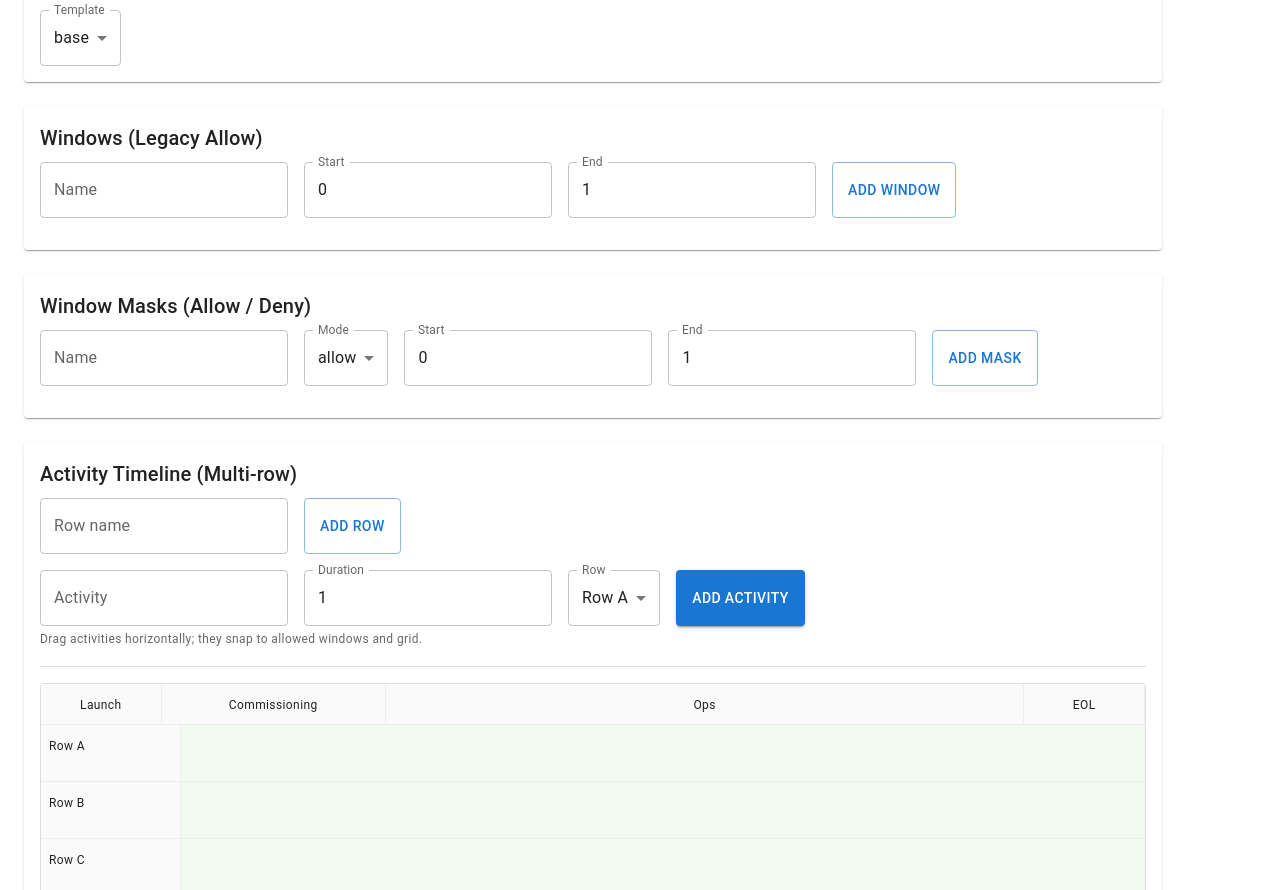
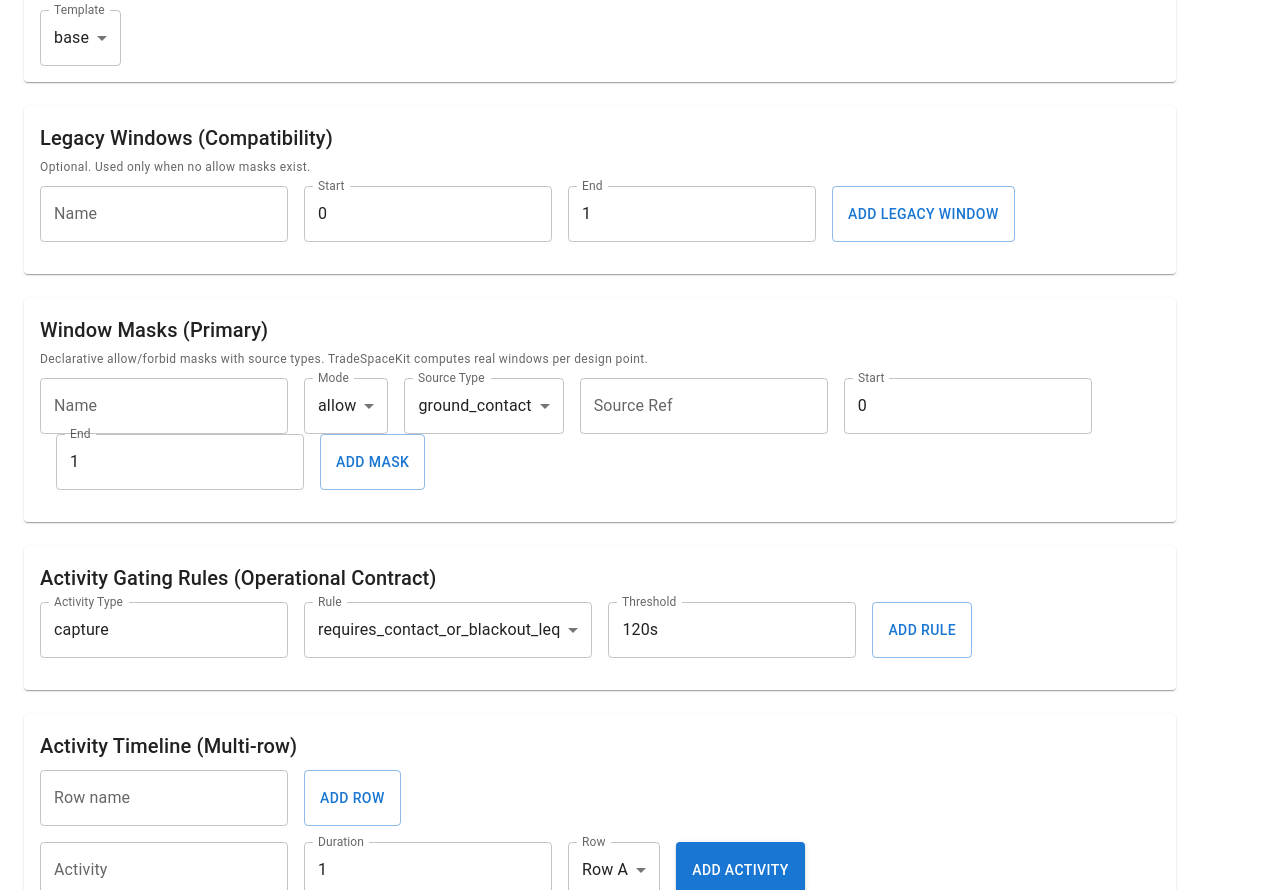
Before and after one commit to shamsu-t/conops-builder-v2, a React (Vite) app in the folder web/: page / in a window 1280 px wide. Shown: the part 722-1612 px from the top of the page. Built offline with nearby package versions, Linux system fonts and the light colour scheme.

Commit message:
Align ConOps exports to operational contract model

```diff
--- a/web/src/App.tsx
+++ b/web/src/App.tsx
@@ -12,9 +12,10 @@ type Phase = { name: string; duration: number }
 
 type Window = { name: string; start: number; end: number }
 
-type WindowMask = { name: string; start: number; end: number; mode: 'allow' | 'deny' }
+type WindowMask = { name: string; start: number; end: number; mode: 'allow' | 'deny'; source_type: string; source_ref?: string }
 
 type Activity = { id: string; name: string; start: number; duration: number; row: number }
+type RequirementRule = { activity_type: string; rule: string; threshold?: string }
 
 type Interval = { start: number; end: number }
 
@@ -59,9 +60,9 @@ const buildAllowedIntervals = (totalDuration: number, windows: Window[], masks:
   const legacyAllows = windows.map(w => ({ start: w.start, end: w.end }))
   const allowMasks = masks.filter(m => m.mode === 'allow').map(m => ({ start: m.start, end: m.end }))
   const denyMasks = masks.filter(m => m.mode === 'deny').map(m => ({ start: m.start, end: m.end }))
-  const base = allowMasks.length > 0 || legacyAllows.length > 0
-    ? normalizeIntervals([...allowMasks, ...legacyAllows])
-    : [{ start: 0, end: totalDuration }]
+  const base = allowMasks.length > 0
+    ? normalizeIntervals(allowMasks)
+    : (legacyAllows.length > 0 ? normalizeIntervals(legacyAllows) : [{ start: 0, end: totalDuration }])
   const trimmed = base.map(i => ({ start: clamp(i.start, 0, totalDuration), end: clamp(i.end, 0, totalDuration) }))
   const allowed = subtractIntervals(normalizeIntervals(trimmed), normalizeIntervals(denyMasks))
   return allowed
@@ -87,7 +88,7 @@ const nearestAllowedStart = (desired: number, duration: number, allowed: Interva
   return bestStart
 }
 
-const explainPlacement = (activity: Activity, allowed: Interval[], deny: Interval[]) => {
+const explainPlacement = (activity: Activity, allowed: Interval[], deny: Interval[], masks: WindowMask[], rules: RequirementRule[]) => {
   const start = activity.start
   const end = activity.start + activity.duration
   const messages: string[] = []
@@ -100,6 +101,32 @@ const explainPlacement = (activity: Activity, allowed: Interval[], deny: Interva
   if (overlapDeny.length > 0) {
     messages.push('Activity overlaps deny windows')
   }
+
+  const contactOverlap = masks
+    .filter(m => m.mode === 'allow' && m.source_type === 'ground_contact')
+    .some(m => !(end <= m.start || start >= m.end))
+  const commBlackoutOverlap = masks
+    .filter(m => m.mode === 'deny' && m.source_type === 'comms_blackout')
+    .some(m => !(end <= m.start || start >= m.end))
+
+  const activityType = activity.name.toLowerCase()
+  rules.forEach(r => {
+    if (r.activity_type.toLowerCase() !== activityType) return
+    if (r.rule === 'requires_contact' && !contactOverlap) {
+      messages.push('Rule failed: requires contact window overlap')
+    }
+    if (r.rule === 'requires_contact_or_blackout_leq') {
+      const ok = contactOverlap || !commBlackoutOverlap
+      if (!ok) messages.push(`Rule failed: requires contact OR comm_blackout <= ${r.threshold || 'X'}`)
+    }
+    if (r.rule === 'forbid_during_eclipse') {
+      const eclipseOverlap = masks
+        .filter(m => m.mode === 'deny' && m.source_type === 'eclipse')
+        .some(m => !(end <= m.start || start >= m.end))
+      if (eclipseOverlap) messages.push('Rule failed: forbidden during eclipse')
+    }
+  })
+
   return { ok: messages.length === 0, messages }
 }
 
@@ -128,7 +155,10 @@ export default function App() {
   const [newWindow, setNewWindow] = useState<Window>({ name: '', start: 0, end: 1 })
 
   const [windowMasks, setWindowMasks] = useState<WindowMask[]>([])
-  const [newMask, setNewMask] = useState<WindowMask>({ name: '', start: 0, end: 1, mode: 'allow' })
+  const [newMask, setNewMask] = useState<WindowMask>({ name: '', start: 0, end: 1, mode: 'allow', source_type: 'ground_contact', source_ref: '' })
+
+  const [requirementRules, setRequirementRules] = useState<RequirementRule[]>([])
+  const [newRule, setNewRule] = useState<RequirementRule>({ activity_type: 'capture', rule: 'requires_contact_or_blackout_leq', threshold: '120s' })
 
   const [rows, setRows] = useState<string[]>(['Row A', 'Row B', 'Row C'])
   const [newRow, setNewRow] = useState('')
@@ -210,7 +240,15 @@ export default function App() {
     setDownlink(d.downlink_gb_per_day)
     setPhases(d.phases.map((p: any) => ({ name: p.name, duration: p.duration || 1 })))
     setWindows(d.windows || [])
-    setWindowMasks(d.window_masks || [])
+    setWindowMasks((d.window_masks || []).map((m: any) => ({
+      name: m.name,
+      start: m.start,
+      end: m.end,
+      mode: m.mode || 'allow',
+      source_type: m.source_type || 'ground_contact',
+      source_ref: m.source_ref || ''
+    })))
+    setRequirementRules(d.requirement_rules || [])
     setRows(d.timeline_rows && d.timeline_rows.length > 0 ? d.timeline_rows : ['Row A', 'Row B', 'Row C'])
     setActivities((d.activities || []).map((a: any, idx: number) => ({ id: a.id || `${idx}-${a.name}`, name: a.name, start: a.start, duration: a.duration || 1, row: a.row || 0 })))
   }
@@ -228,6 +266,7 @@ export default function App() {
     windows,
     window_masks: windowMasks,
     activities: activities.map(a => ({ name: a.name, start: a.start, duration: a.duration, row: a.row })),
+    requirement_rules: requirementRules,
     timeline_rows: rows
   })
 
@@ -318,7 +357,7 @@ export default function App() {
   }, [activities, allowedIntervals, totalDuration])
 
   const selectedActivity = activities.find(a => a.id === selectedActivityId) || null
-  const selectedExplain = selectedActivity ? explainPlacement(selectedActivity, allowedIntervals, denyIntervals) : null
+  const selectedExplain = selectedActivity ? explainPlacement(selectedActivity, allowedIntervals, denyIntervals, windowMasks, requirementRules) : null
 
   return (
     <Container maxWidth="lg" sx={{ py: 4 }}>
@@ -365,7 +404,8 @@ export default function App() {
       </Paper>
 
       <Paper sx={{ p: 2, mb: 3 }}>
-        <Typography variant="h6">Windows (Legacy Allow)</Typography>
+        <Typography variant="h6">Legacy Windows (Compatibility)</Typography>
+        <Typography variant="caption" color="text.secondary">Optional. Used only when no allow masks exist.</Typography>
         <Stack direction="row" spacing={2} sx={{ mt: 1 }}>
           <TextField label="Name" value={newWindow.name} onChange={e => setNewWindow({ ...newWindow, name: e.target.value })} />
           <TextField type="number" label="Start" value={newWindow.start} onChange={e => setNewWindow({ ...newWindow, start: parseFloat(e.target.value) })} />
@@ -374,7 +414,7 @@ export default function App() {
             if (!newWindow.name) return
             setWindows([...windows, newWindow])
             setNewWindow({ name: '', start: 0, end: 1 })
-          }}>Add Window</Button>
+          }}>Add Legacy Window</Button>
         </Stack>
         <Stack direction="row" spacing={1} sx={{ mt: 2, flexWrap: 'wrap' }}>
           {windows.map((w, i) => (
@@ -384,24 +424,59 @@ export default function App() {
       </Paper>
 
       <Paper sx={{ p: 2, mb: 3 }}>
-        <Typography variant="h6">Window Masks (Allow / Deny)</Typography>
-        <Stack direction="row" spacing={2} sx={{ mt: 1 }}>
+        <Typography variant="h6">Window Masks (Primary)</Typography>
+        <Typography variant="caption" color="text.secondary">Declarative allow/forbid masks with source types. TradeSpaceKit computes real windows per design point.</Typography>
+        <Stack direction="row" spacing={2} sx={{ mt: 1, flexWrap: 'wrap' }}>
           <TextField label="Name" value={newMask.name} onChange={e => setNewMask({ ...newMask, name: e.target.value })} />
           <TextField select label="Mode" value={newMask.mode} onChange={e => setNewMask({ ...newMask, mode: e.target.value as WindowMask['mode'] })}>
             <MenuItem value="allow">allow</MenuItem>
             <MenuItem value="deny">deny</MenuItem>
           </TextField>
+          <TextField select label="Source Type" value={newMask.source_type} onChange={e => setNewMask({ ...newMask, source_type: e.target.value })}>
+            <MenuItem value="ground_contact">ground_contact</MenuItem>
+            <MenuItem value="imaging_window">imaging_window</MenuItem>
+            <MenuItem value="approach_window">approach_window</MenuItem>
+            <MenuItem value="thruster_allowed">thruster_allowed</MenuItem>
+            <MenuItem value="comms_blackout">comms_blackout</MenuItem>
+            <MenuItem value="eclipse">eclipse</MenuItem>
+            <MenuItem value="star_tracker_blinding">star_tracker_blinding</MenuItem>
+            <MenuItem value="keep_out_geometry">keep_out_geometry</MenuItem>
+          </TextField>
+          <TextField label="Source Ref" value={newMask.source_ref || ''} onChange={e => setNewMask({ ...newMask, source_ref: e.target.value })} />
           <TextField type="number" label="Start" value={newMask.start} onChange={e => setNewMask({ ...newMask, start: parseFloat(e.target.value) })} />
           <TextField type="number" label="End" value={newMask.end} onChange={e => setNewMask({ ...newMask, end: parseFloat(e.target.value) })} />
           <Button variant="outlined" onClick={() => {
             if (!newMask.name) return
             setWindowMasks([...windowMasks, newMask])
-            setNewMask({ name: '', start: 0, end: 1, mode: 'allow' })
+            setNewMask({ name: '', start: 0, end: 1, mode: 'allow', source_type: 'ground_contact', source_ref: '' })
           }}>Add Mask</Button>
         </Stack>
         <Stack direction="row" spacing={1} sx={{ mt: 2, flexWrap: 'wrap' }}>
           {windowMasks.map((w, i) => (
-            <Chip key={i} color={w.mode === 'deny' ? 'warning' : 'success'} label={`${w.name} (${w.mode} ${w.start}-${w.end})`} onDelete={() => setWindowMasks(windowMasks.filter((_, j) => j !== i))} />
+            <Chip key={i} color={w.mode === 'deny' ? 'warning' : 'success'} label={`${w.name} (${w.mode} ${w.start}-${w.end}, ${w.source_type})`} onDelete={() => setWindowMasks(windowMasks.filter((_, j) => j !== i))} />
+          ))}
+        </Stack>
+      </Paper>
+
+      <Paper sx={{ p: 2, mb: 3 }}>
+        <Typography variant="h6">Activity Gating Rules (Operational Contract)</Typography>
+        <Stack direction="row" spacing={2} sx={{ mt: 1, flexWrap: 'wrap' }}>
+          <TextField label="Activity Type" value={newRule.activity_type} onChange={e => setNewRule({ ...newRule, activity_type: e.target.value })} />
+          <TextField select label="Rule" value={newRule.rule} onChange={e => setNewRule({ ...newRule, rule: e.target.value })}>
+            <MenuItem value="requires_contact">requires_contact</MenuItem>
+            <MenuItem value="requires_contact_or_blackout_leq">requires_contact_or_blackout_leq</MenuItem>
+            <MenuItem value="forbid_during_eclipse">forbid_during_eclipse</MenuItem>
+          </TextField>
+          <TextField label="Threshold" value={newRule.threshold || ''} onChange={e => setNewRule({ ...newRule, threshold: e.target.value })} />
+          <Button variant="outlined" onClick={() => {
+            if (!newRule.activity_type || !newRule.rule) return
+            setRequirementRules([...requirementRules, newRule])
+            setNewRule({ activity_type: 'capture', rule: 'requires_contact_or_blackout_leq', threshold: '120s' })
+          }}>Add Rule</Button>
+        </Stack>
+        <Stack direction="row" spacing={1} sx={{ mt: 2, flexWrap: 'wrap' }}>
+          {requirementRules.map((r, i) => (
+            <Chip key={i} label={`${r.activity_type}: ${r.rule}${r.threshold ? ` (${r.threshold})` : ''}`} onDelete={() => setRequirementRules(requirementRules.filter((_, j) => j !== i))} />
           ))}
         </Stack>
       </Paper>
@@ -462,7 +537,7 @@ export default function App() {
                   {rowActivities.map(activity => {
                     const left = totalDuration > 0 ? (activity.start / totalDuration) * 100 : 0
                     const width = totalDuration > 0 ? (activity.duration / totalDuration) * 100 : 0
-                    const explain = explainPlacement(activity, allowedIntervals, denyIntervals)
+                    const explain = explainPlacement(activity, allowedIntervals, denyIntervals, windowMasks, requirementRules)
                     return (
                       <Box
                         key={activity.id}
```
Also changed, not shown: 1 other file (tests, documents, lock files or other folders).
